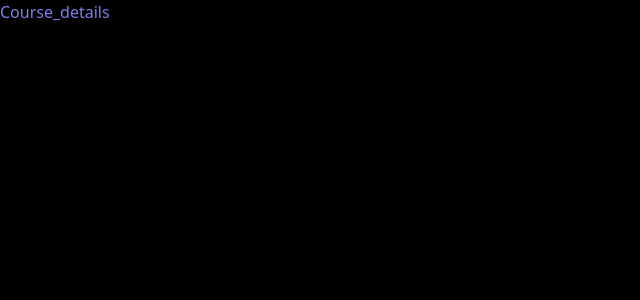
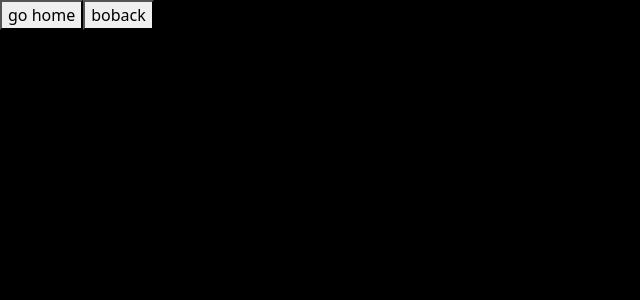
Before and after one commit to BabariyaMit8702/react_practical, a React (Vite) app: page /courses/1 in a window 1280 px wide. Shown: the top 300 px of the page, without its empty margins (0-640 px from the left). Built offline with nearby package versions, Linux system fonts and the light colour scheme.

Commit message:
learn about hooks which is usenavigate,uselocation,useoarams

```diff
--- a/src/App.jsx
+++ b/src/App.jsx
@@ -29,7 +29,7 @@ function App() {
         <Route path='movies/' element={<Home/>}/>
         <Route path='foods' element={<Home2/>}/>
         <Route path='courses/' element={<Courses/>}/>
-        <Route path='courses/:id' element={<Course_details/>}/>
+        <Route path='courses/:c_id' element={<Course_details/>}/>
       </Routes>
     </BrowserRouter>
     </>
--- a/src/Mycompanent/course_details.jsx
+++ b/src/Mycompanent/course_details.jsx
@@ -1,9 +1,41 @@
 import React from 'react'
+import { useParams, useLocation ,useNavigate} from 'react-router-dom'
 
 export const Course_details = () => {
+  let { c_id } = useParams();
+  let l = useLocation()
+  let navigate = useNavigate()
+  const arr = [
+    { id: 'mern001', name: 'mern-stack', price: 3000, duration: '3-months' },
+    { id: 'mean002', name: 'mean-stack', price: 2500, duration: '3-months' },
+    { id: 'api003', name: 'DRF', price: 4500, duration: '4-months' },
+    { id: 'dl0004', name: 'deep-learning', price: 7000, duration: '6-months' }
+  ]
+
+  let f_a = arr.filter(cr => cr.id == c_id);
+
+  const rd = () => {
+      navigate('/courses/')
+  }
+const ro = () => {
+  navigate(-1)
+}
   return (
     <>
-        Course_details
+      <div>
+        {f_a.map((f) => <div key={f.id} >
+          <div>id :- {f.id} </div>
+          <div>course name :- {f.name}</div>
+          {l.pathname != '/courses/api003/' &&
+            <>
+              <div>price :- {f.price} </div>
+              <div>dur. :- {f.duration} </div>
+            </>}
+        </div>)}
+
+      </div>
+      <button onClick={rd}>go home</button>
+              <button onClick={ro}>boback</button>
     </>
   )
 }
```
